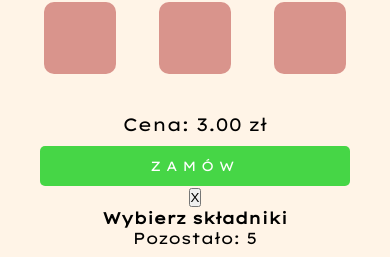
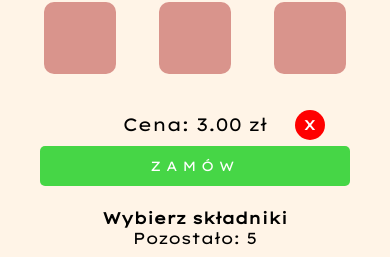
Before and after one commit to PioKl/Hamburger, a React (Create React App) app: page / in a window 390 px wide. Both pictures are taken after a click on the button 75 px from the left and 680 px from the top of the page. Shown: the part 412-669 px from the top of the page. Built offline with nearby package versions, Linux system fonts and the light colour scheme.

Commit message:
FinalizeOrder.scss|Styles update (button-reset)

```diff
--- a/src/style/FinalizeOrder.scss
+++ b/src/style/FinalizeOrder.scss
@@ -1,3 +1,18 @@
+//Celowo zostawione dwa sposoby, jeden przy uzyciu mixin, a drugi zwyczajnie
+/* @mixin changeBoxShadowAnimation($boxShadowColorOne, $boxShadowColorTwo) {
+    animation: changingBoxShadow2 .8s ease-in-out infinite alternate;
+
+    @keyframes changingBoxShadow2 {
+        from {
+            box-shadow: 0 0 .1rem .2rem $boxShadowColorOne;
+        }
+
+        to {
+            box-shadow: 0 0 .1rem .2rem $boxShadowColorTwo;
+        }
+    }
+} */
+
 .button-order {
     margin-top: 2rem;
     width: 100%;
@@ -31,3 +46,34 @@
         box-shadow: 0 0 .1rem .2rem rgba(138, 241, 135, 0.479);
     }
 }
+
+.button-reset {
+    position: absolute;
+    right: calc(0% - 9rem);
+    bottom: 30rem;
+    border: 0;
+    width: 5rem;
+    height: 5rem;
+    border-radius: 100%;
+    background-color: red;
+    color: white;
+    font-family: inherit;
+    text-align: center;
+    text-transform: uppercase;
+    cursor: pointer;
+    font-weight: 700;
+    transition: .4s;
+    backface-visibility: hidden;
+
+    &:hover {
+        transform: scale(1.1);
+    }
+
+    @media only screen and (max-width: 699px) {
+        position: relative;
+        bottom: 7.6rem;
+        left: 37%;
+        width: 3rem;
+        height: 3rem;
+    }
+}
```
